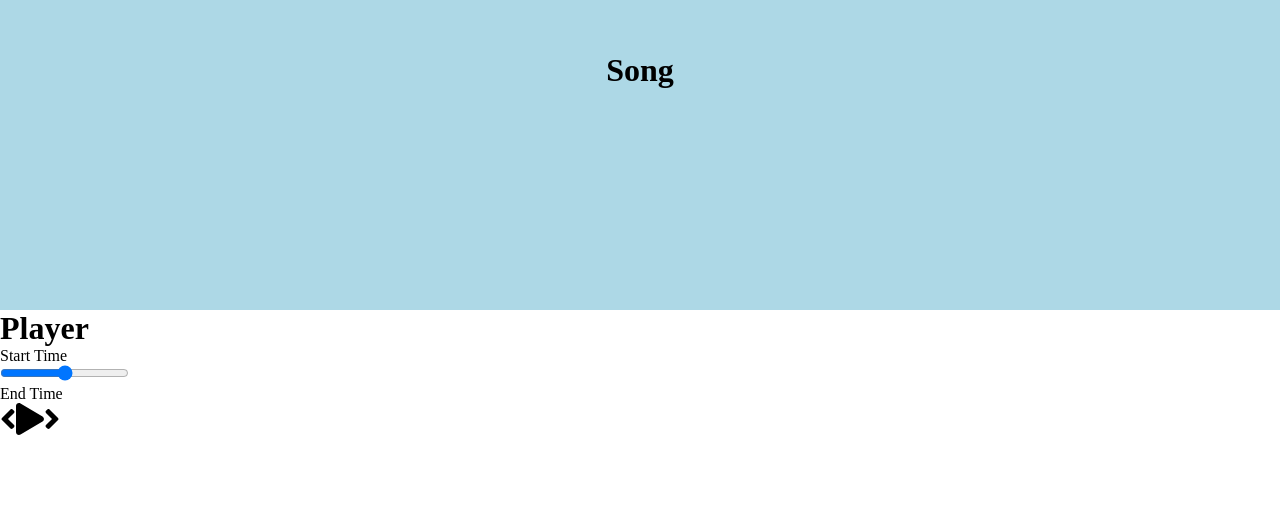
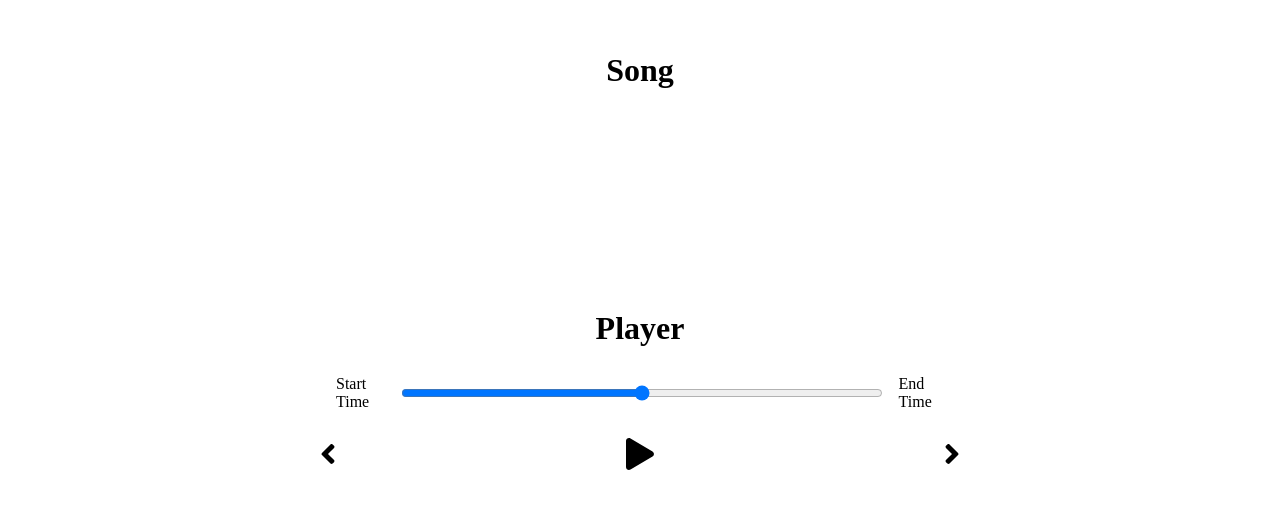
Before and after one commit to munirmahmud/audio-podcast, a React (Create React App) app: page / in a window 1280 px wide. Shown: the part 170-678 px from the top of the page. Built offline with nearby package versions, Linux system fonts and the light colour scheme.

Commit message:
Initial player styling done

```diff
--- a/src/styles/_player.scss
+++ b/src/styles/_player.scss
@@ -0,0 +1,31 @@
+.player {
+  min-height: 20vh;
+  display: flex;
+  flex-direction: column;
+  align-items: center;
+  justify-content: space-between;
+
+  .time-control {
+    width: 50%;
+    display: flex;
+
+    input {
+      width: 100%;
+      padding: 1rem 2rem;
+    }
+    p {
+      padding: 1rem;
+    }
+  }
+
+  .play-control {
+    display: flex;
+    align-items: center;
+    justify-content: space-between;
+    width: 50%;
+
+    svg {
+      cursor: pointer;
+    }
+  }
+}
--- a/src/styles/_song.scss
+++ b/src/styles/_song.scss
@@ -1,6 +1,5 @@
 .song-wrapper {
   min-height: 60vh;
-  background: lightblue;
   display: flex;
   align-items: center;
   justify-content: center;
```
